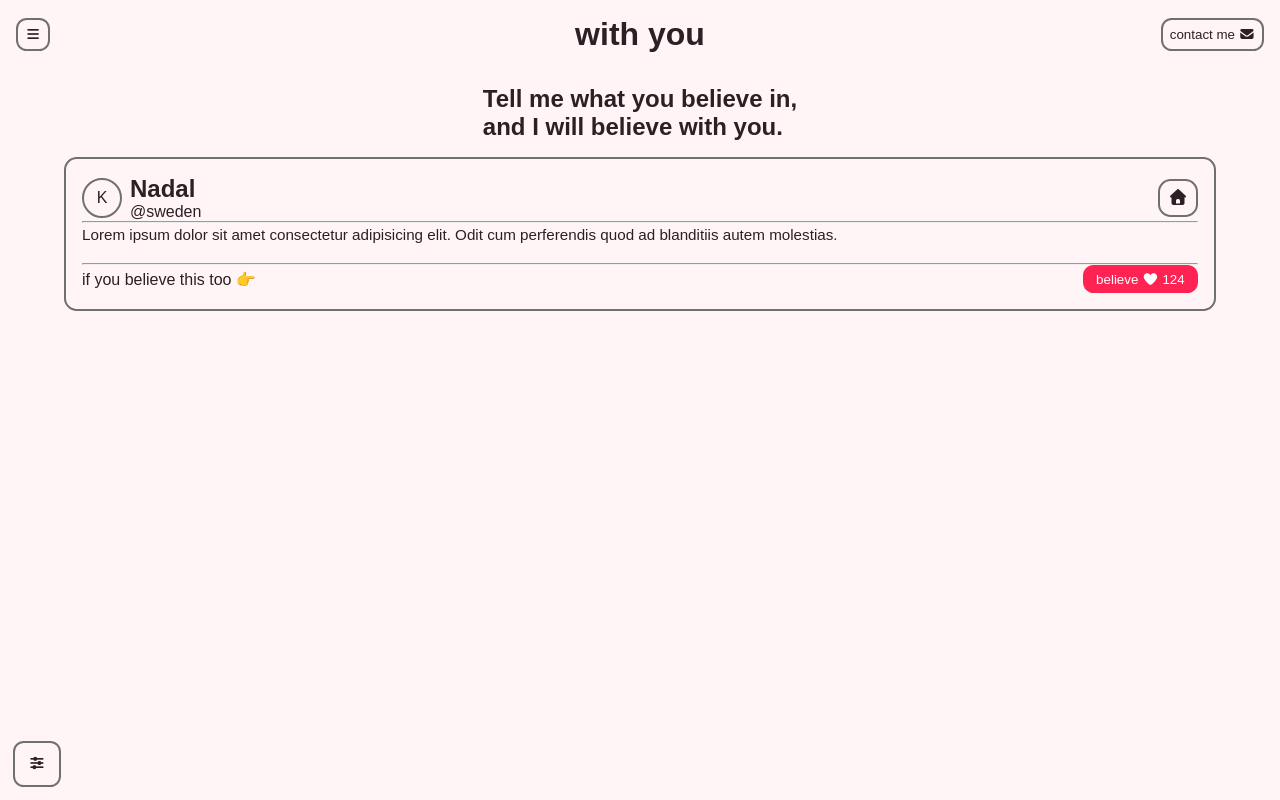
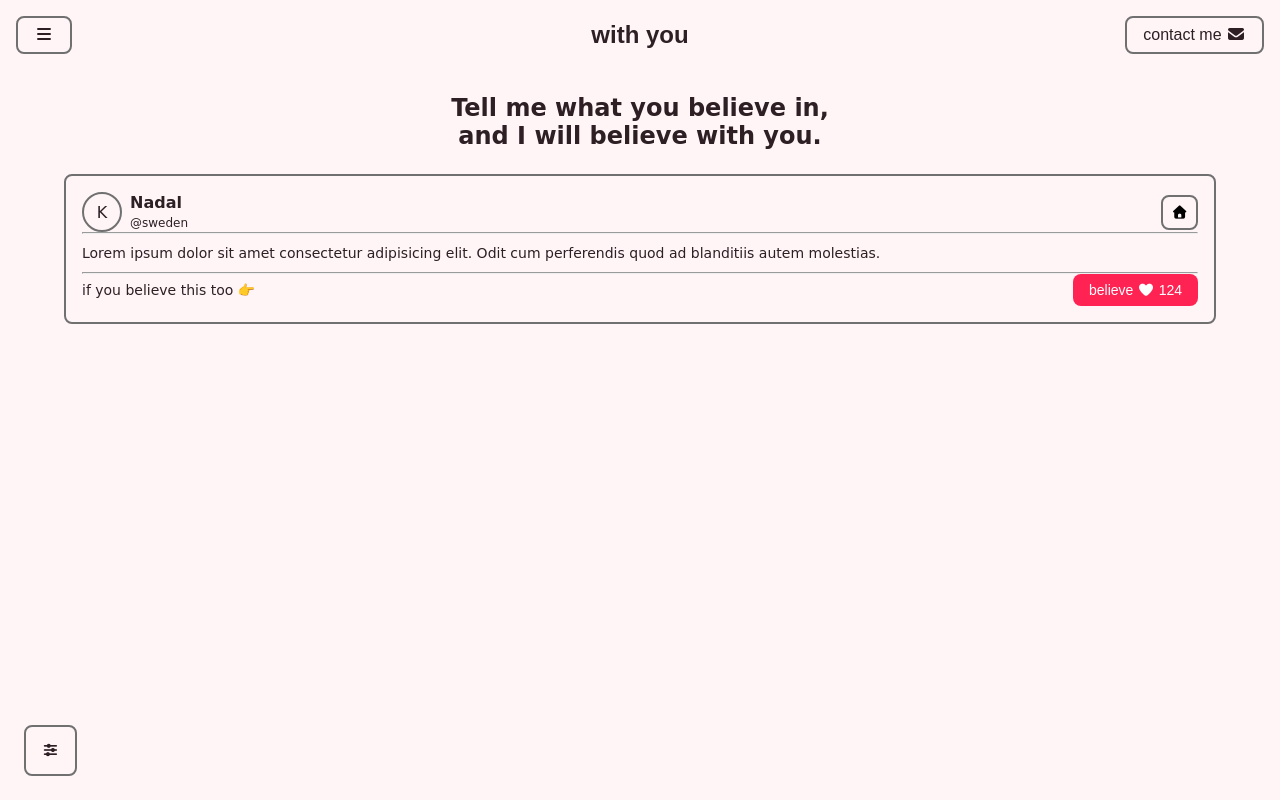
Before and after one commit to nonadalf/withyou, a plain HTML site: page index.html in a window 1280 px wide. Drawn offline with Linux system fonts and the light colour scheme; a web font is replaced by a local one.

Commit message:
Update style.css

```diff
--- a/style.css
+++ b/style.css
@@ -1,169 +1,246 @@
 @import url("https://fonts.googleapis.com/css2?family=Bpmf+Huninn&family=Shadows+Into+Light+Two&display=swap");
-@import url("https://fonts.googleapis.com/css2?family=Bpmf+Huninn&display=swap");
 
-* {
-  padding: 0;
-  margin: 0;
-  box-sizing: border-box;
+*{
+  padding:0;
+  margin:0;
+  box-sizing:border-box;
 }
 
-:root {
-  --main-bg-color: #fff5f7;
-  --main-text-color: #2d1f24;
-  --second-color: #e8a0b0;
-  --main-border-radius: 0.8em;
-  --main-border: 2px solid #707070;
-  --main-font-family: "Bpmf Huninn", sans-serif;
-  --second-font-family: "Shadows Into Light Two", cursive;
+:root{
+
+/* الألوان */
+--main-bg-color:#fff5f7;
+--main-text-color:#2d1f24;
+--second-color:#e8a0b0;
+
+--main-border:2px solid #707070;
+
+/* الخطوط */
+--main-font-family:"Bpmf Huninn", sans-serif;
+--second-font-family:"Shadows Into Light Two", cursive;
+
+/* النصوص */
+--text-xs:12px;
+--text-sm:14px;
+--text-md:16px;
+--text-lg:20px;
+--text-xl:24px;
+--text-xxl:32px;
+
+/* الأيقونات */
+--icon-xs:12px;
+--icon-sm:16px;
+--icon-md:20px;
+--icon-lg:24px;
+--icon-xl:32px;
+
+/* المسافات */
+--space-xs:4px;
+--space-sm:8px;
+--space-md:16px;
+--space-lg:24px;
+--space-xl:32px;
+
+/* الحواف */
+--radius-sm:4px;
+--radius-md:8px;
+--radius-lg:16px;
+
+/* الأزرار */
+--button-sm:32px;
+--button-md:40px;
+--button-lg:48px;
+
 }
 
-body {
-  background-color: var(--main-bg-color);
-  color: var(--main-text-color);
-  width: 100%;
-  height: 100vh;
-  font-family: var(--main-font-family);
+/* =========================
+   body
+========================= */
+
+body{
+  background-color:var(--main-bg-color);
+  color:var(--main-text-color);
+  width:100%;
+  min-height:100vh;
+  font-family:var(--main-font-family);
 }
 
-header {
-  display: flex;
-  align-items: center;
-  justify-content: space-between;
-  padding: 1em;
+/* =========================
+   header
+========================= */
+
+header{
+  display:flex;
+  align-items:center;
+  justify-content:space-between;
+  padding:var(--space-md);
 }
 
-header .midl {
-  display: flex;
-  align-items: center;
-  justify-content: center;
-  width: 100%;
+header .midl{
+  display:flex;
+  align-items:center;
+  justify-content:center;
+  width:100%;
+}
+
+header .midl h1{
+  font-size:var(--text-xl);
 }
 
 header .leftSide,
-header .rightSide {
-  display: flex;
-  align-items: center;
-  width: 100%;
+header .rightSide{
+  display:flex;
+  align-items:center;
+  width:100%;
 }
 
-header .rightSide {
-  display: flex;
-  align-items: center;
-  justify-content: end;
-  width: 100%;
+header .rightSide{
+  justify-content:end;
 }
 
-header .leftSide button,
-header .rightSide button {
-  border: var(--main-border);
-  border-radius: var(--main-border-radius);
-  padding: 0.5em;
-  background-color: var(--main-bg-color);
-  color: var(--main-text-color);
+header button{
+  border:var(--main-border);
+  border-radius:var(--radius-md);
+  padding:var(--space-sm) var(--space-md);
+  background-color:var(--main-bg-color);
+  color:var(--main-text-color);
+  font-size:var(--text-md);
 }
 
-main {
-  width: 100%;
-  height: auto;
-  display: flex;
-  flex-direction: column;
-  align-items: center;
+/* =========================
+   main
+========================= */
+
+main{
+  width:100%;
+  display:flex;
+  flex-direction:column;
+  align-items:center;
+  font-family:var(--second-font-family);
 }
 
-main .filterBtn {
-  border: var(--main-border);
-  border-radius: var(--main-border-radius);
-  background-color: var(--main-bg-color);
-  color: var(--main-text-color);
+/* زر الفلتر */
 
-  position: fixed;
-  bottom: 1em;
-  left: 1em;
+main .filterBtn{
+  border:var(--main-border);
+  border-radius:var(--radius-md);
+  background-color:var(--main-bg-color);
+  color:var(--main-text-color);
 
-  padding: 1em;
-  cursor: pointer;
+  position:fixed;
+  bottom:var(--space-lg);
+  left:var(--space-lg);
+
+  padding:var(--space-md);
+  cursor:pointer;
 }
 
-main .mainQ {
-  width: 100%;
-  display: flex;
-  align-items: center;
-  justify-content: center;
-  padding: 1em 0;
+/* السؤال */
+
+main .mainQ{
+  width:100%;
+  display:flex;
+  align-items:center;
+  justify-content:center;
+  padding:var(--space-lg) 0;
 }
 
-main .mainQ h1 {
-  background: transparent;
-  overflow: hidden;
+main .mainQ h1{
+  font-size:var(--text-xl);
+  text-align:center;
 }
 
-main .mainQ h1 {
-  font-size: 1.5rem;
+/* الرسائل */
+
+main .mainA{
+  width:100%;
+  display:flex;
+  flex-direction:column;
+  align-items:center;
+  gap:var(--space-md);
 }
 
-main .mainA {
-  width: 100%;
-  display: flex;
-  flex-direction: column;
-  align-items: center;
-  gap: 1em;
+/* البطاقة */
+
+main .mainA .boxA{
+  width:90%;
+  border-radius:var(--radius-md);
+  border:var(--main-border);
+  padding:var(--space-md);
 }
 
-main .mainA .boxA {
-  width: 90%;
-  height: auto;
-  border-radius: var(--main-border-radius);
-  border: var(--main-border);
-  padding: 1em;
+/* header البطاقة */
+
+.boxA .header{
+  display:flex;
+  align-items:center;
+  justify-content:space-between;
 }
-main .mainA .boxA .header {
-  display: flex;
-  align-items: center;
-  justify-content: space-between;
+
+.boxA .header .leftSide{
+  display:flex;
+  align-items:center;
+  gap:var(--space-sm);
 }
-main .mainA .boxA .header .leftSide {
-  width: 100%;
-  display: flex;
-  align-items: center;
-  gap: 0.5em;
+
+.boxA .img{
+  display:flex;
+  align-items:center;
+  justify-content:center;
+
+  width:var(--button-md);
+  height:var(--button-md);
+
+  border-radius:50%;
+  border:var(--main-border);
 }
-main .mainA .boxA .header .leftSide .img {
-  display: flex;
-  align-items: center;
-  justify-content: center;
-  border-radius: 50%;
-  width: 40px;
-  height: 40px;
-  border: var(--main-border);
+
+.boxA .infoUser h1{
+  font-size:var(--text-md);
 }
-main .mainA .boxA .header .leftSide .infoUser h1 {
-  font-size: 1.5rem;
+
+.boxA .infoUser span{
+  font-size:var(--text-xs);
 }
-main .mainA .boxA .header .rightSide button {
-  border: var(--main-border);
-  border-radius: var(--main-border-radius);
-  padding: 0.5em;
-  font-size: 1em;
-  color: var(--main-text-color);
-  background-color: var(--main-bg-color);
+
+/* زر أعلى البطاقة */
+
+.boxA .header button{
+  border:var(--main-border);
+  border-radius:var(--radius-md);
+  padding:var(--space-sm);
+  background:var(--main-bg-color);
 }
-main .mainA .boxA .body {
-  min-height: 5vh;
-  height: auto;
-  line-height: 1.6;
-  font-size: 0.95rem;
+
+/* جسم الرسالة */
+
+.boxA .body{
+  line-height:1.6;
+  font-size:var(--text-sm);
+  padding:var(--space-sm) 0;
 }
-main .mainA .boxA .footer {
-  display: flex;
-  align-items: center;
+
+/* الفوتر */
+
+.boxA .footer{
+  display:flex;
+  align-items:center;
   justify-content:space-between;
-gap:.5em;
+  gap:var(--space-sm);
 }
-main .mainA .boxA .footer button{
-background-color: #ff2353;
-color:white;
-border:none;
-border-radius: var(--main-border-radius);
-padding:.5em 1em;
-cursor:pointer;
+
+.boxA .footer p{
+  font-size:var(--text-sm);
 }
+
+/* زر الإعجاب */
+
+.boxA .footer button{
+  background:#ff2353;
+  color:white;
+  border:none;
+  border-radius:var(--radius-md);
+  padding:var(--space-sm) var(--space-md);
+  cursor:pointer;
+  font-size:var(--text-sm);
+}
```
